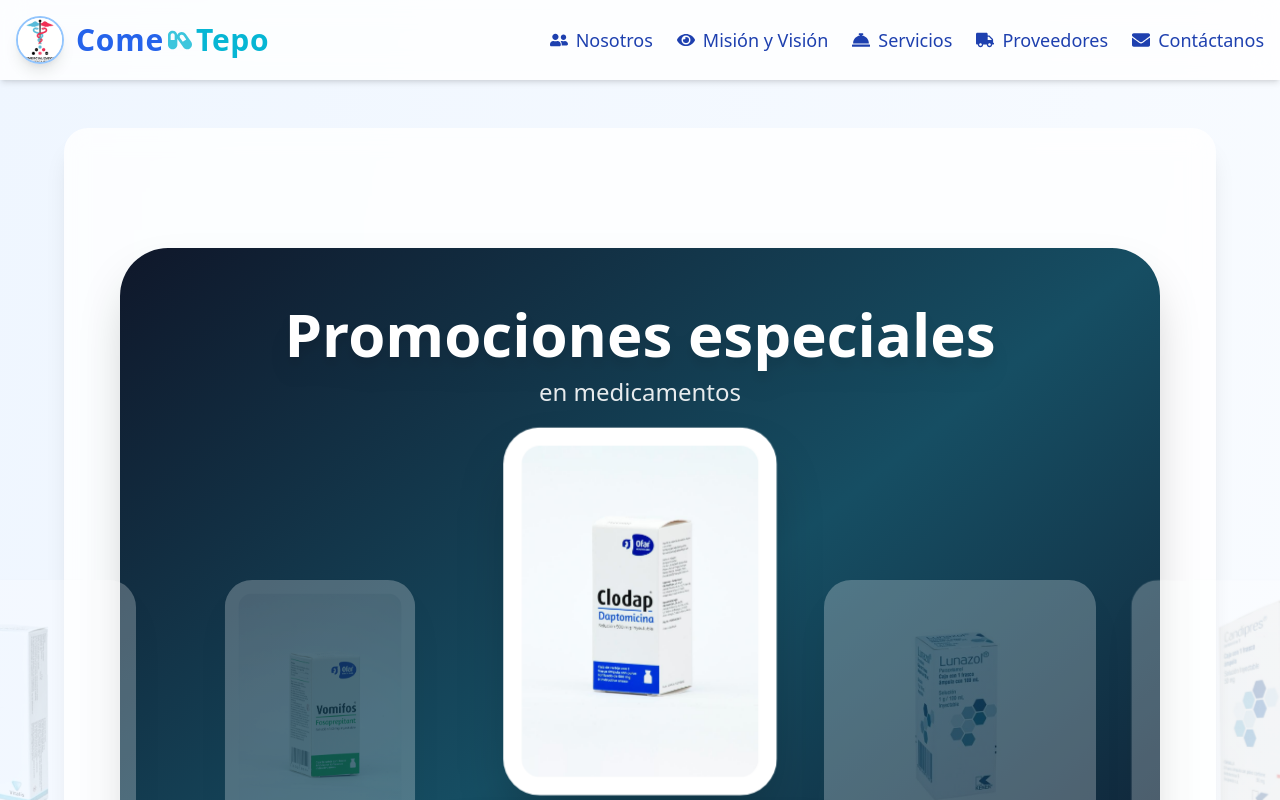
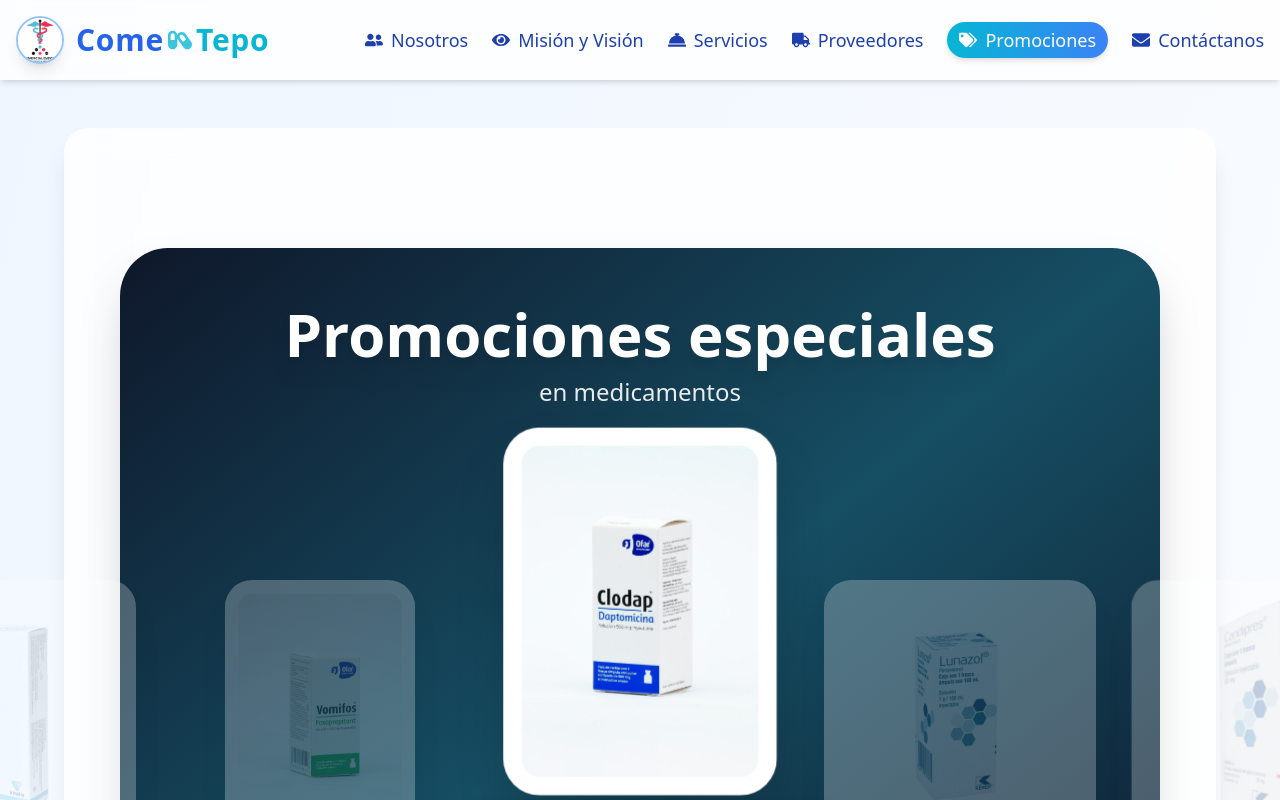
Before and after one commit to IsraelRodz/Cometepo, a React (Vite) app: page / in a window 1280 px wide. Shown: the top 800 px of the page. Built offline with nearby package versions, Linux system fonts and the light colour scheme.

Commit message:
Cometepo_v_vieja_

```diff
--- a/src/Components/NavBar.tsx
+++ b/src/Components/NavBar.tsx
@@ -9,6 +9,7 @@
   FaCapsules,
   FaBars,
   FaTimes,
+  FaTags,
 } from 'react-icons/fa';
 
 const Navbar = () => {
@@ -25,6 +26,8 @@
   return (
     <nav className="bg-white/80 backdrop-blur-md shadow-md fixed w-full z-50 font-medium text-blue-800">
       <div className="max-w-7xl mx-auto px-4 py-4 flex justify-between items-center">
+
+        {/* LOGO */}
         <a
           href="#principal"
           className="text-2xl md:text-3xl font-extrabold tracking-wide cursor-pointer transition-transform hover:scale-110 focus:outline-none focus-visible:ring-2 focus-visible:ring-blue-400 flex items-center gap-3"
@@ -41,6 +44,7 @@
           </span>
         </a>
 
+        {/* BOTÓN MOBILE */}
         <div className="md:hidden">
           <button
             onClick={toggleMenu}
@@ -51,7 +55,8 @@
           </button>
         </div>
 
-        <ul className="hidden md:flex gap-6 text-lg">
+        {/* MENÚ DESKTOP */}
+        <ul className="hidden md:flex gap-6 text-lg items-center">
           <li>
             <a
               href="#nosotros"
@@ -60,6 +65,7 @@
               <FaUserFriends /> Nosotros
             </a>
           </li>
+
           <li>
             <a
               href="#misionvision"
@@ -68,6 +74,7 @@
               <FaEye /> Misión y Visión
             </a>
           </li>
+
           <li>
             <a
               href="#servicios"
@@ -76,12 +83,23 @@
               <FaConciergeBell /> Servicios
             </a>
           </li>
+
           <li>
             <a
               href="#proveedores"
               className="flex items-center gap-2 transition-all duration-300 hover:text-blue-500 hover:underline hover:scale-105 focus:outline-none focus-visible:ring-2 focus-visible:ring-blue-300"
             >
               <FaTruck /> Proveedores
+            </a>
+          </li>
+
+          {/* 🔥 PROMOCIONES DESTACADO */}
+          <li>
+            <a
+              href="#promociones"
+              className="flex items-center gap-2 px-3 py-1 rounded-full bg-gradient-to-r from-cyan-500 to-blue-500 text-white shadow-md hover:scale-110 transition-all duration-300"
+            >
+              <FaTags /> Promociones
             </a>
           </li>
 
@@ -96,7 +114,7 @@
         </ul>
       </div>
 
-      {/* Mobile Menu */}
+      {/* MENÚ MOBILE */}
       {menuOpen && (
         <ul className="md:hidden px-6 pb-4 pt-2 space-y-4 text-lg bg-white shadow-md">
           <li>
@@ -111,6 +129,18 @@
           <li>
             <a onClick={closeMenu} href="#proveedores" className="block">Proveedores</a>
           </li>
+
+          {/* PROMOCIONES MOBILE */}
+          <li>
+            <a
+              onClick={closeMenu}
+              href="#promociones"
+              className="block font-semibold text-blue-600"
+            >
+              Promociones 🔥
+            </a>
+          </li>
+
           <li>
             <a onClick={closeMenu} href="#contacto" className="block">Contáctanos</a>
           </li>
```
